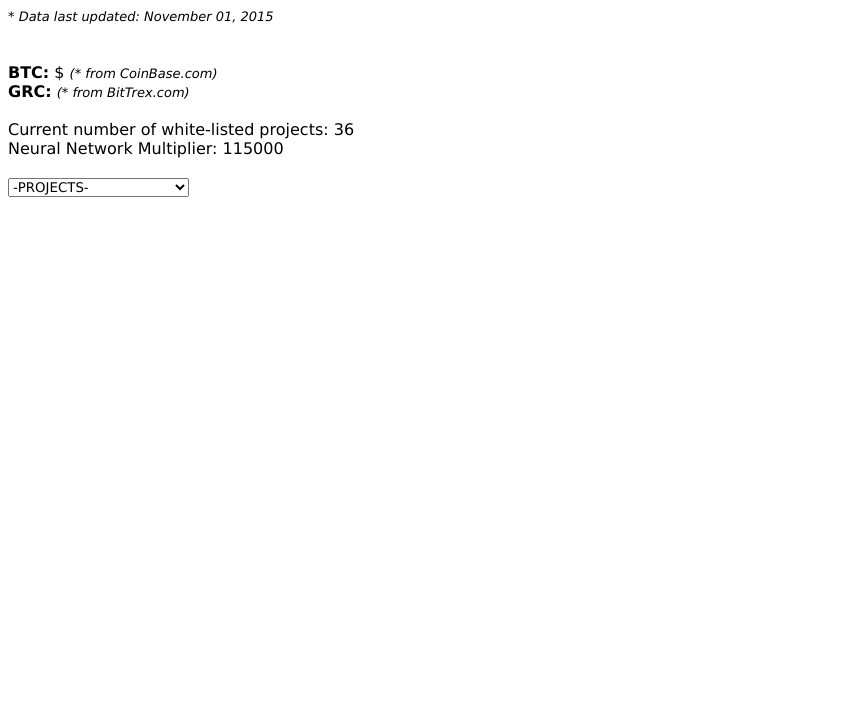
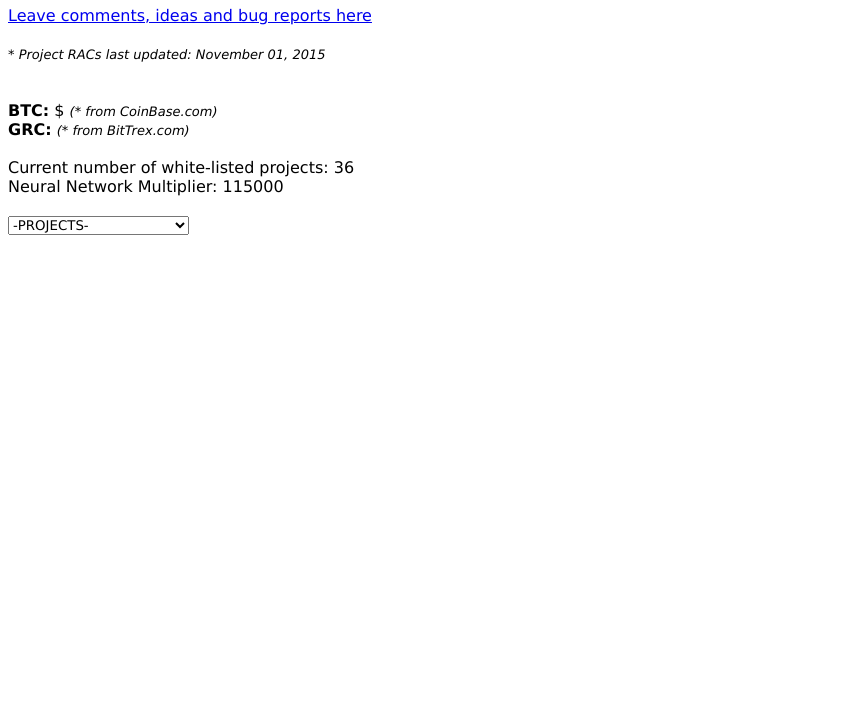
Before and after one commit to Kati3e/gridcoin-calc, a plain HTML site: page index.html in a window 1280 px wide. Shown: the part 75-800 px from the top of the page, without its empty margins (0-862 px from the left). Drawn offline with nearby package versions, Linux system fonts and the light colour scheme; no server answers.

Commit message:
Added cryptocointalk link
Added cryptocointalk link for leaving comments, ideas and bug reports.

Updated "Data Last Updated" to better reflect WHAT data.

```diff
--- a/index.html
+++ b/index.html
@@ -163,7 +163,10 @@
     <body>
 		<div id="divMain" style="display: none">
 			<h1> Katiee's GRC Magnitude/Earnings Calculator </h1>
-			<font size="2"><i>* Data last updated: November 01, 2015</i></font>
+			<a href="https://cryptocointalk.com/topic/42631-gridcoin-magnitudeearnings-calculator/">Leave comments, ideas and bug reports here</a>
+			<br>
+			<br>
+			<font size="2"><i>* Project RACs last updated: November 01, 2015</i></font>
 			<br>
 			<br>
 			<br><b>BTC:</b> $<span title="Data from CoinBase.com" id="btc"></span> <font size='2'><i>(* from CoinBase.com)</i></font>
```
